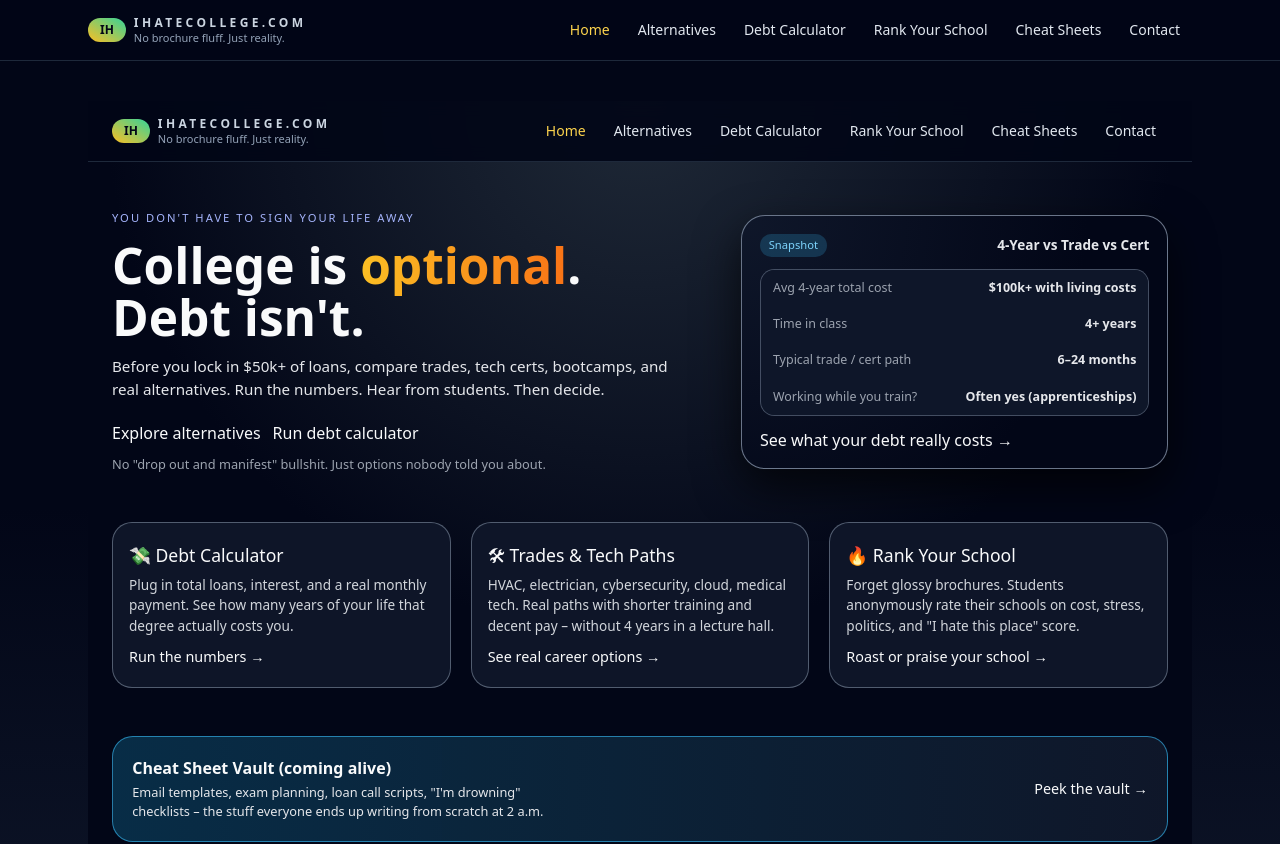
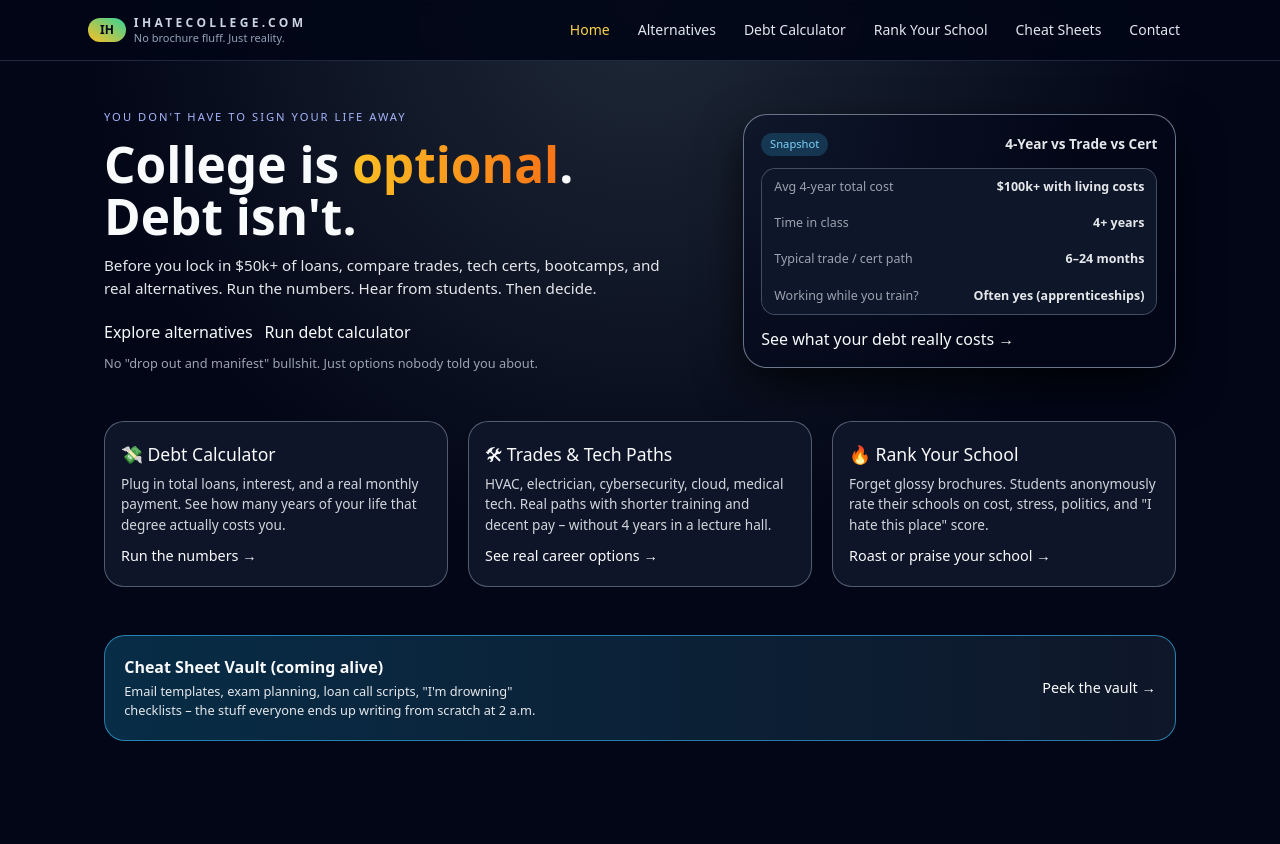
Before and after one commit to placebetsai/Ihatecollege, a Next.js app: page / in a window 1280 px wide. Shown: the top 844 px of the page. After the commit the page ends 800 px from the top, so only its background shows below. Built offline with nearby package versions, Linux system fonts and the light colour scheme.

Commit message:
Update _app.js

```diff
--- a/pages/_app.js
+++ b/pages/_app.js
@@ -1,14 +1,5 @@
 import "../styles/globals.css";
-import Layout from "../components/Layout";
 
-function MyApp({ Component, pageProps }) {
-  return (
-    <div className="app-bg min-h-screen">
-      <Layout>
-        <Component {...pageProps} />
-      </Layout>
-    </div>
-  );
+export default function MyApp({ Component, pageProps }) {
+  return <Component {...pageProps} />;
 }
-
-export default MyApp;
```
